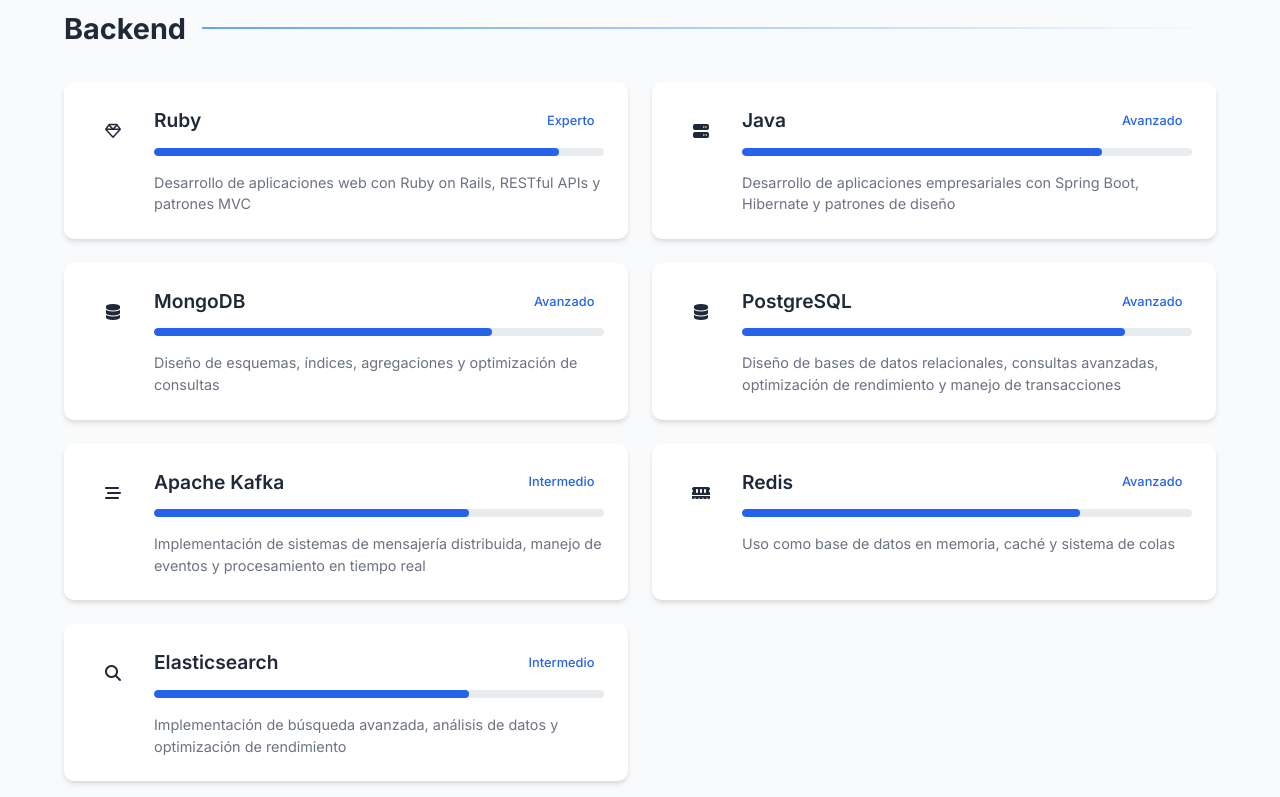
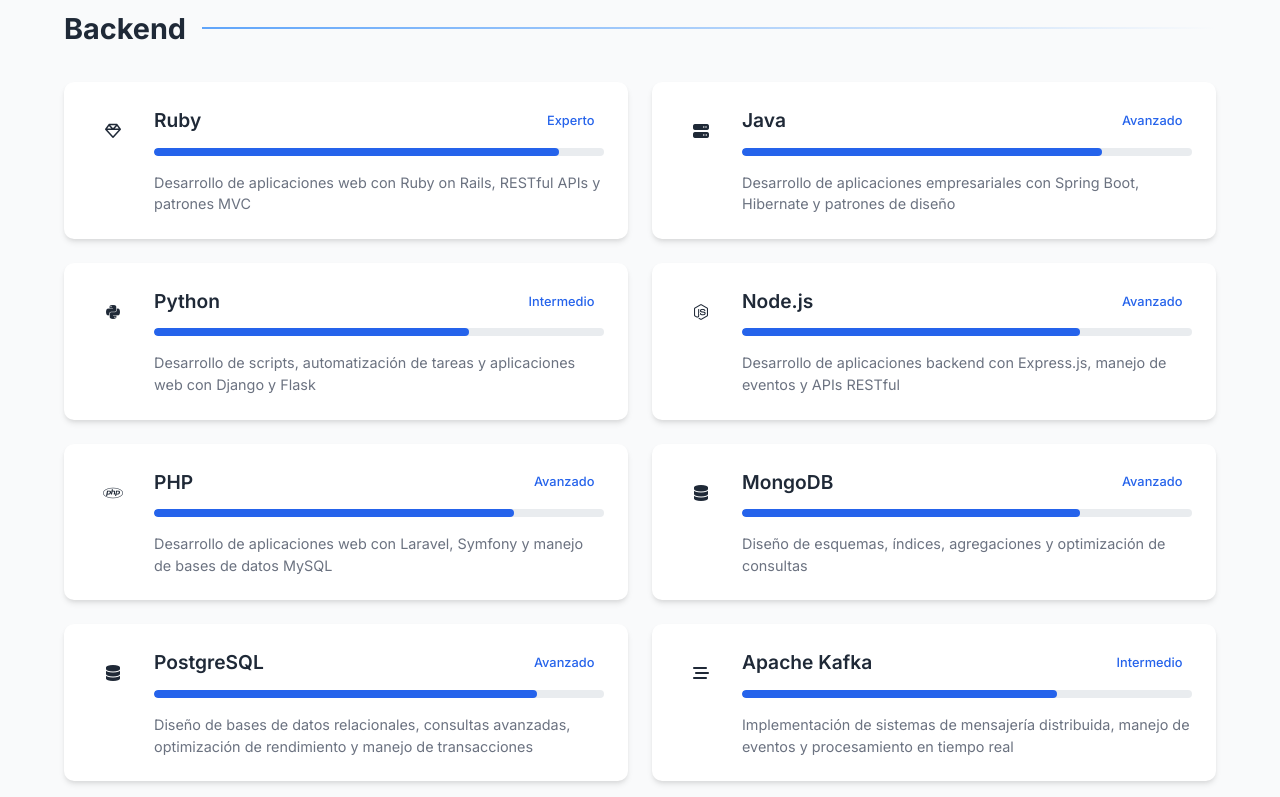
Before and after one commit to sergiohdezchi/personal-website, an Angular app: page /habilidades in a window 1280 px wide. Shown: the part 518-1315 px from the top of the page. Built offline with nearby package versions, Linux system fonts and the light colour scheme.

Commit message:
add skills

```diff
--- a/src/app/pages/skills/skills.component.ts
+++ b/src/app/pages/skills/skills.component.ts
@@ -105,6 +105,24 @@ export class SkillsComponent {
           level: 80,
           icon: '<i class="fas fa-server"></i>',
           description: 'Desarrollo de aplicaciones empresariales con Spring Boot, Hibernate y patrones de diseño'
+        },
+        {
+          name: 'Python',
+          level: 70,
+          icon: '<i class="fab fa-python"></i>',
+          description: 'Desarrollo de scripts, automatización de tareas y aplicaciones web con Django y Flask'
+        },
+        {
+          name: 'Node.js',
+          level: 75,
+          icon: '<i class="fab fa-node-js"></i>',
+          description: 'Desarrollo de aplicaciones backend con Express.js, manejo de eventos y APIs RESTful'
+        },
+        {
+          name: 'PHP',
+          level: 80,
+          icon: '<i class="fab fa-php"></i>',
+          description: 'Desarrollo de aplicaciones web con Laravel, Symfony y manejo de bases de datos MySQL'
         },
         {
           name: 'MongoDB',
```
